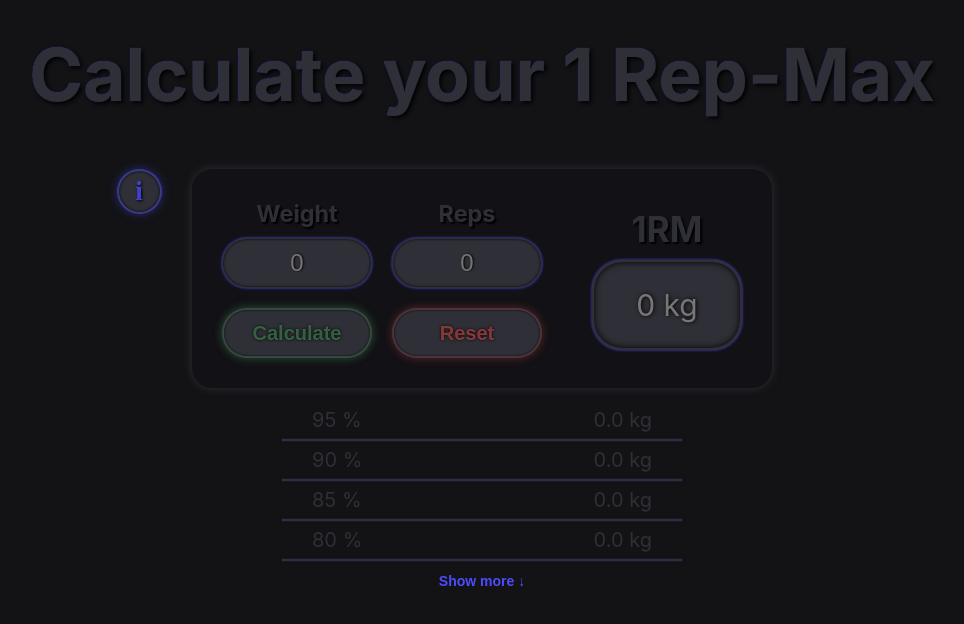
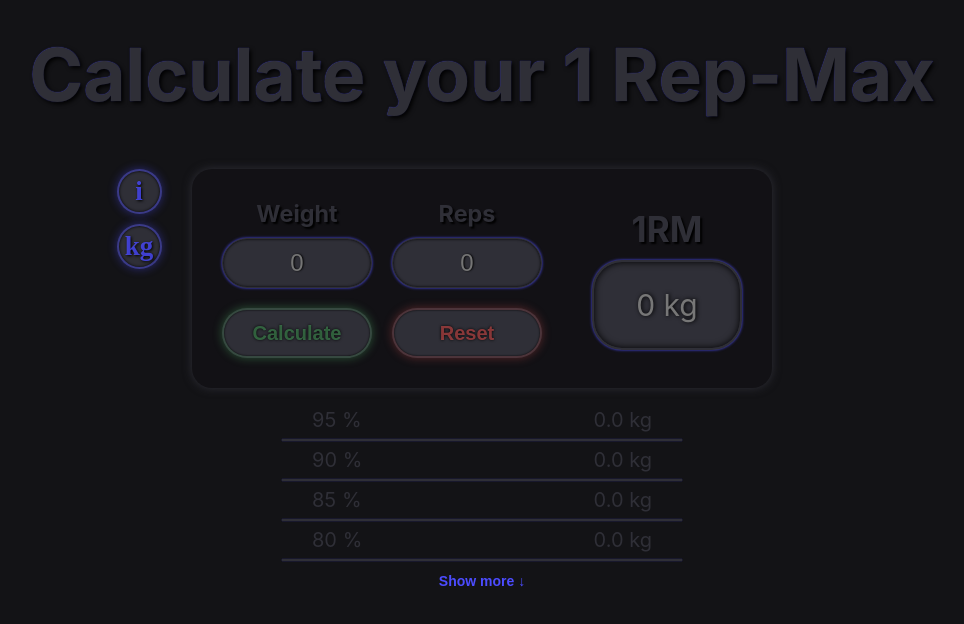
Before and after one commit to 93metra/1RM-Calculator, a React (Create React App) app: page / in a window 1280 px wide. Shown: the top 624 px of the page, without its empty margins (158-1122 px from the left). Built offline with nearby package versions, Linux system fonts and the light colour scheme.

Commit message:
feat/ switchKgtoLbs logic added

```diff
--- a/src/components/UI/kg-to-lbs-button/kgToLbsButton.tsx
+++ b/src/components/UI/kg-to-lbs-button/kgToLbsButton.tsx
@@ -9,7 +9,7 @@ interface KgToLbsButtonProps {
 
 const KgToLbsButton = ({ onClick, extraClass }: KgToLbsButtonProps) => {
   const className = `${s.kg_to_lbs_Button} ${extraClass || ''}`;
-  const { lbsIsActive } = useContext(TrainingContext)!;
+  const { lbsOrKg } = useContext(TrainingContext)!;
 
   return (
     <button
@@ -18,7 +18,7 @@ const KgToLbsButton = ({ onClick, extraClass }: KgToLbsButtonProps) => {
       type="button"
       title="Press to switch"
     >
-      {lbsIsActive ? 'kg' : 'lb'}
+      {lbsOrKg}
     </button>
   );
 };
--- a/src/components/UI/output/myOutput.tsx
+++ b/src/components/UI/output/myOutput.tsx
@@ -9,12 +9,12 @@ interface MyOutputProps {
 }
 
 const MyOutput = React.forwardRef((props: MyOutputProps) => {
-  const { isActive } = useContext(TrainingContext)!;
+  const { isActive, lbsOrKg } = useContext(TrainingContext)!;
 
   return (
     <div className={s.wrapper}>
       <h3 className={s.name}>{props.name}</h3>
-      <p className={clsx(s.output, isActive && s.outputActive)}>{`${props.children} kg`}</p>
+      <p className={clsx(s.output, isActive && s.outputActive)}>{`${props.children} ${lbsOrKg}`}</p>
     </div>
   );
 });
--- a/src/components/calculator/calculator.module.css
+++ b/src/components/calculator/calculator.module.css
@@ -32,10 +32,13 @@
 }
 
 /* infoButton */
-.infoButton {
+.infoButtonWrapper {
   position: absolute;
   top: 0;
   left: -13%;
+  display: flex;
+  flex-direction: column;
+  gap: 10px;
 }
 
 .infoButtonError {
@@ -107,7 +110,7 @@
     margin-block-end: 15px;
   }
 
-  .infoButton {
+  .infoButtonWrapper {
     top: 4%;
     left: 80%;
   }
--- a/src/components/calculator/calculator.tsx
+++ b/src/components/calculator/calculator.tsx
@@ -1,18 +1,19 @@
-import { useContext, useState } from "react";
+import React, { useContext, useState } from "react";
 import clsx from "clsx";
 import { TrainingContext } from "../../context/trainingContext";
 import MyButton from "../UI/button/myButton";
 import MyInput from "../UI/input/myInput";
 import MyOutput from "../UI/output/myOutput";
 import InfoButton from "../UI/info-button/infoButton";
+import KgToLbsButton from "../UI/kg-to-lbs-button/kgToLbsButton";
 import s from "./calculator.module.css";
 
 const Calculator = () => {
-  const { kilos, setKilos, reps, setReps, result, setResult, setIsActive, modalIsOpen, setModalIsOpen, setIsExpanded } = useContext(TrainingContext)!;
+  const { weight, setWeight, reps, setReps, result, setResult, setIsActive, setModalIsOpen, setIsExpanded, lbsOrKg, switchLbsKg } = useContext(TrainingContext)!;
   const [error, setError] = useState('');
 
   const handleKilosChange = (event: React.ChangeEvent<HTMLInputElement>) => {
-    setKilos(Number(event.target.value));
+    setWeight(Number(event.target.value));
     setError('');
   };
 
@@ -36,11 +37,11 @@ const Calculator = () => {
   const handleSubmit = (event: React.FormEvent<HTMLFormElement>) => {
     event.preventDefault();
 
-    if (validateInput(kilos, reps)) {
-      const brzycki = kilos * (36 / (37 - reps));
-      const epley = kilos * (1 + 0.0333 * reps);
-      const lander = (100 * kilos) / (101.3 - 2.67123 * reps);
-      const oConner = kilos * (1 + 0.025 * reps);
+    if (validateInput(weight, reps)) {
+      const brzycki = weight * (36 / (37 - reps));
+      const epley = weight * (1 + 0.0333 * reps);
+      const lander = (100 * weight) / (101.3 - 2.67123 * reps);
+      const oConner = weight * (1 + 0.025 * reps);
 
       const averageValue = Number(((brzycki + epley + lander + oConner) / 4).toFixed(2));
 
@@ -50,7 +51,7 @@ const Calculator = () => {
   };
 
   const handleReset = () => {
-    setKilos(0);
+    setWeight(0);
     setReps(0);
     setResult(0);
     setIsActive(false);
@@ -62,11 +63,27 @@ const Calculator = () => {
     setIsExpanded(false);
   };
 
+  const switchKgToLbs = () => {
+    switchLbsKg(lbsOrKg === 'kg' ? 'lb' : 'kg');
+
+    if (lbsOrKg === 'kg' && result) {
+      setResult(Number((result * 2.20462).toFixed(1)));
+    } else if (lbsOrKg === 'lb' && result) {
+      setResult(Number((result / 2.20462).toFixed(1)));
+    } else if (!result) {
+      return;
+    }
+  };
+
   return (
     <form onSubmit={handleSubmit} className={s.form}>
-      <InfoButton
-        onClick={handleOpenModal}
-        extraClass={clsx(s.infoButton, error && s.infoButtonError)} />
+      <div className={s.infoButtonWrapper}>
+        <InfoButton
+          onClick={handleOpenModal}
+          extraClass={clsx(s.infoButton, error && s.infoButtonError)} />
+        <KgToLbsButton
+          onClick={switchKgToLbs} />
+      </div>
       <div className={s.controlsWraper}>
         <div className={s.inputsWraper}>
           {error &&
--- a/src/components/table/row.tsx
+++ b/src/components/table/row.tsx
@@ -10,13 +10,13 @@ interface RowProps {
 }
 
 const Row = ({ result, percentage }: RowProps) => {
-  const { isActive } = useContext(TrainingContext)!;
+  const { isActive, lbsOrKg } = useContext(TrainingContext)!;
 
   return (
     <div className={s.row}>
         <div className={s.info}>
           <p className={clsx(s.percentage, isActive && s.percentageActive)}>{percentage} %</p>
-          <p className={clsx(s.value, isActive && s.valueActive)}>{`${percentageCalc(result, percentage)} kg`}</p>
+          <p className={clsx(s.value, isActive && s.valueActive)}>{`${percentageCalc(result, percentage)} ${lbsOrKg}`}</p>
         </div>
         <hr className={s.separator} />
       </div>
--- a/src/context/trainingContext.tsx
+++ b/src/context/trainingContext.tsx
@@ -1,8 +1,8 @@
 import React, { createContext, useState } from 'react';
 
 interface TrainingContextProps {
-  kilos: number;
-  setKilos: (value: number) => void;
+  weight: number;
+  setWeight: (value: number) => void;
   reps: number;
   setReps: (value: number) => void;
   result: number;
@@ -13,23 +13,23 @@ interface TrainingContextProps {
   setModalIsOpen: (value: boolean)=> void;
   isExpanded: boolean;
   setIsExpanded: (value: boolean) => void;
-  lbsIsActive: boolean;
-  setLbsIsActive: (value: boolean) => void;
+  lbsOrKg: string;
+  switchLbsKg: (value: 'kg' | 'lb') => void;
 }
 
 export const TrainingContext = createContext<TrainingContextProps | null>(null);
 
 export const TrainingProvider: React.FC<{ children: React.ReactNode }> = ({ children }) => {
-  const [kilos, setKilos] = useState(0);
+  const [weight, setWeight] = useState(0);
   const [reps, setReps] = useState(0);
   const [result, setResult] = useState(0);
   const [isActive, setIsActive] = useState(false);
   const [modalIsOpen, setModalIsOpen] = useState(false);
   const [isExpanded, setIsExpanded] = useState(false);
-  const [lbsIsActive, setLbsIsActive] = useState(false);
+  const [lbsOrKg, switchLbsKg] = useState('kg');
 
   return (
-    <TrainingContext.Provider value={{ kilos, setKilos, reps, setReps, result, setResult, isActive, setIsActive, modalIsOpen, setModalIsOpen, isExpanded, setIsExpanded, lbsIsActive, setLbsIsActive }}>
+    <TrainingContext.Provider value={{ weight, setWeight, reps, setReps, result, setResult, isActive, setIsActive, modalIsOpen, setModalIsOpen, isExpanded, setIsExpanded, lbsOrKg, switchLbsKg }}>
       {children}
     </TrainingContext.Provider>
   );
```
